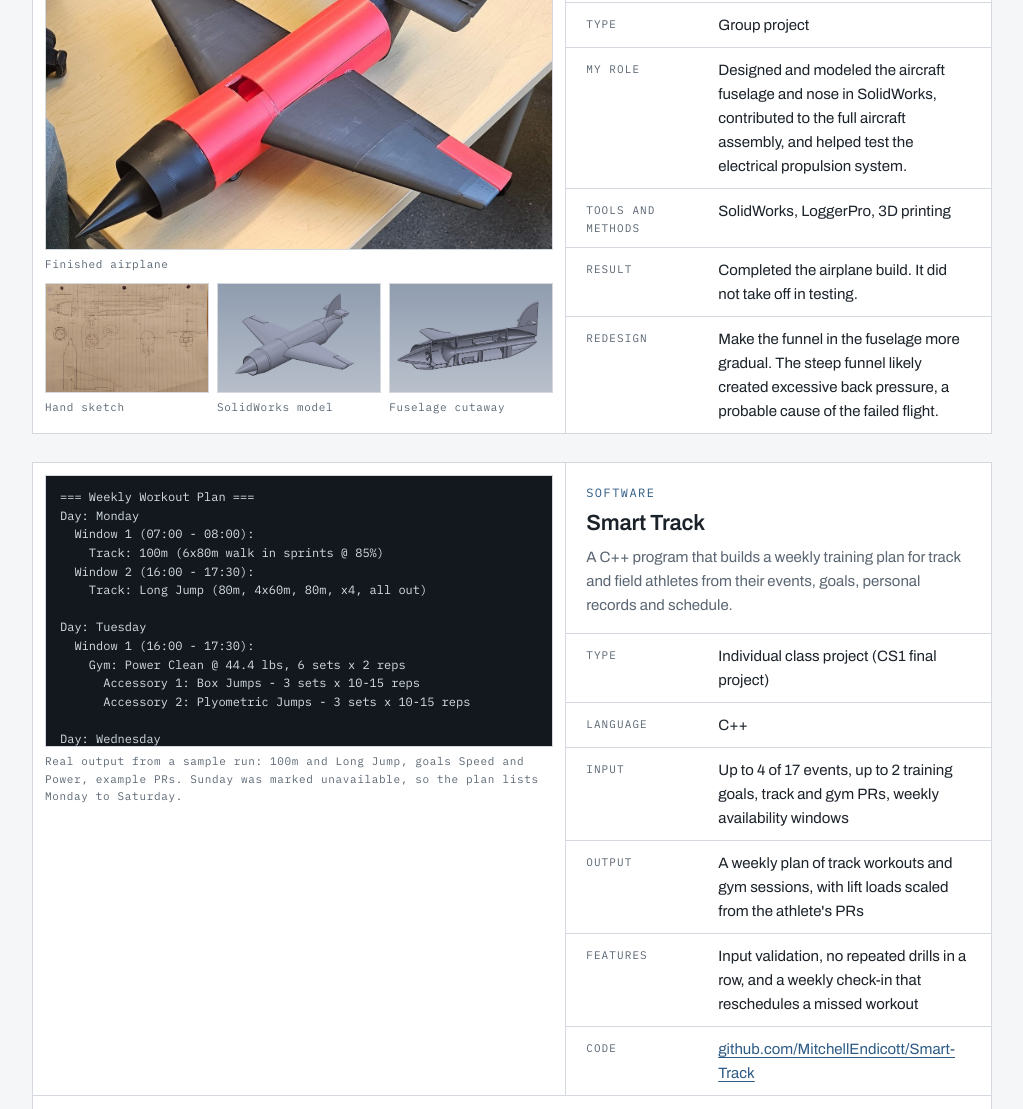
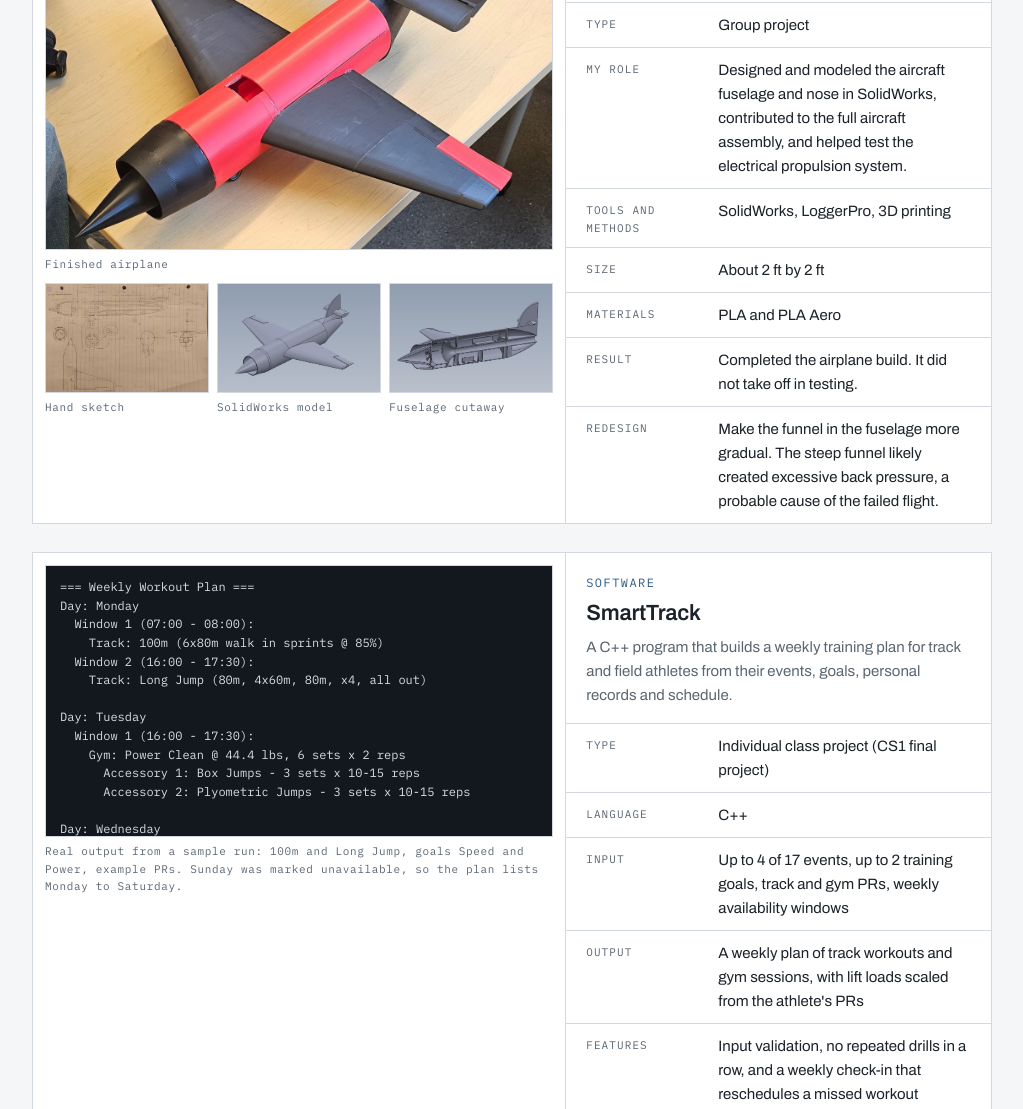
Before and after one commit to MitchellEndicott/Portfolio, a plain HTML site: page index.html in a window 1280 px wide. Shown: the part 806-1915 px from the top of the page, without its empty margins (128-1151 px from the left). Drawn offline with Linux system fonts and the light colour scheme.

Commit message:
Update index

```diff
--- a/index.html
+++ b/index.html
@@ -229,8 +229,6 @@
   }
 </style>
 
-</head>
-<body>
 <div class="wrap">
   <header>
     <span class="eyebrow">Mechanical &amp; Systems Engineering Portfolio</span>
@@ -296,6 +294,8 @@
           <div class="row"><dt>Type</dt><dd>Group project</dd></div>
           <div class="row"><dt>My role</dt><dd>Designed and modeled the aircraft fuselage and nose in SolidWorks, contributed to the full aircraft assembly, and helped test the electrical propulsion system.</dd></div>
           <div class="row"><dt>Tools and methods</dt><dd>SolidWorks, LoggerPro, 3D printing</dd></div>
+          <div class="row"><dt>Size</dt><dd>About 2 ft by 2 ft</dd></div>
+          <div class="row"><dt>Materials</dt><dd>PLA and PLA Aero</dd></div>
           <div class="row"><dt>Result</dt><dd>Completed the airplane build. It did not take off in testing.</dd></div>
           <div class="row"><dt>Redesign</dt><dd>Make the funnel in the fuselage more gradual. The steep funnel likely created excessive back pressure, a probable cause of the failed flight.</dd></div>
         </dl>
@@ -343,7 +343,7 @@ Day: Saturday
       <div class="block">
         <div class="block-head">
           <span class="eyebrow">Software</span>
-          <h3>Smart Track</h3>
+          <h3>SmartTrack</h3>
           <p>A C++ program that builds a weekly training plan for track and field athletes from their events, goals, personal records and schedule.</p>
         </div>
         <dl>
@@ -458,6 +458,7 @@ Day: Saturday
           <div class="row"><dt>My role</dt><dd>Construction assistant, working with my dad</dd></div>
           <div class="row"><dt>Tools</dt><dd><ul class="chips"><li>Circular saw</li><li>Table saw</li><li>Miter saw</li><li>Drill/driver</li><li>Impact driver</li><li>Nail gun</li></ul></dd></div>
           <div class="row"><dt>Skills</dt><dd><ul class="chips"><li>Framing</li><li>Measuring and layout</li><li>Cabinetry</li><li>Finishing</li></ul></dd></div>
+          <div class="row"><dt>Photos</dt><dd>Listing photos of finished homes I worked on</dd></div>
         </dl>
       </div>
     </article>
@@ -495,5 +496,3 @@ Day: Saturday
     });
   })();
 </script>
-</body>
-</html>
```
